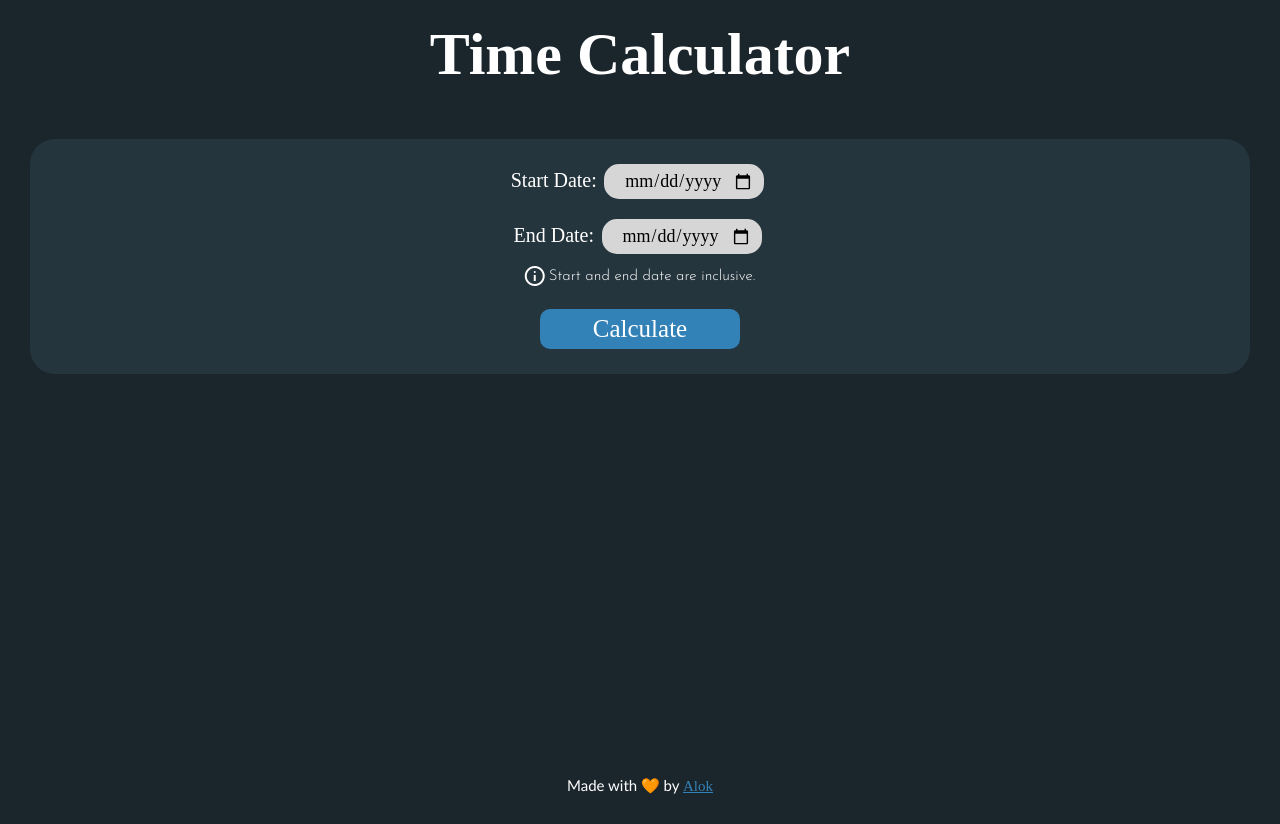
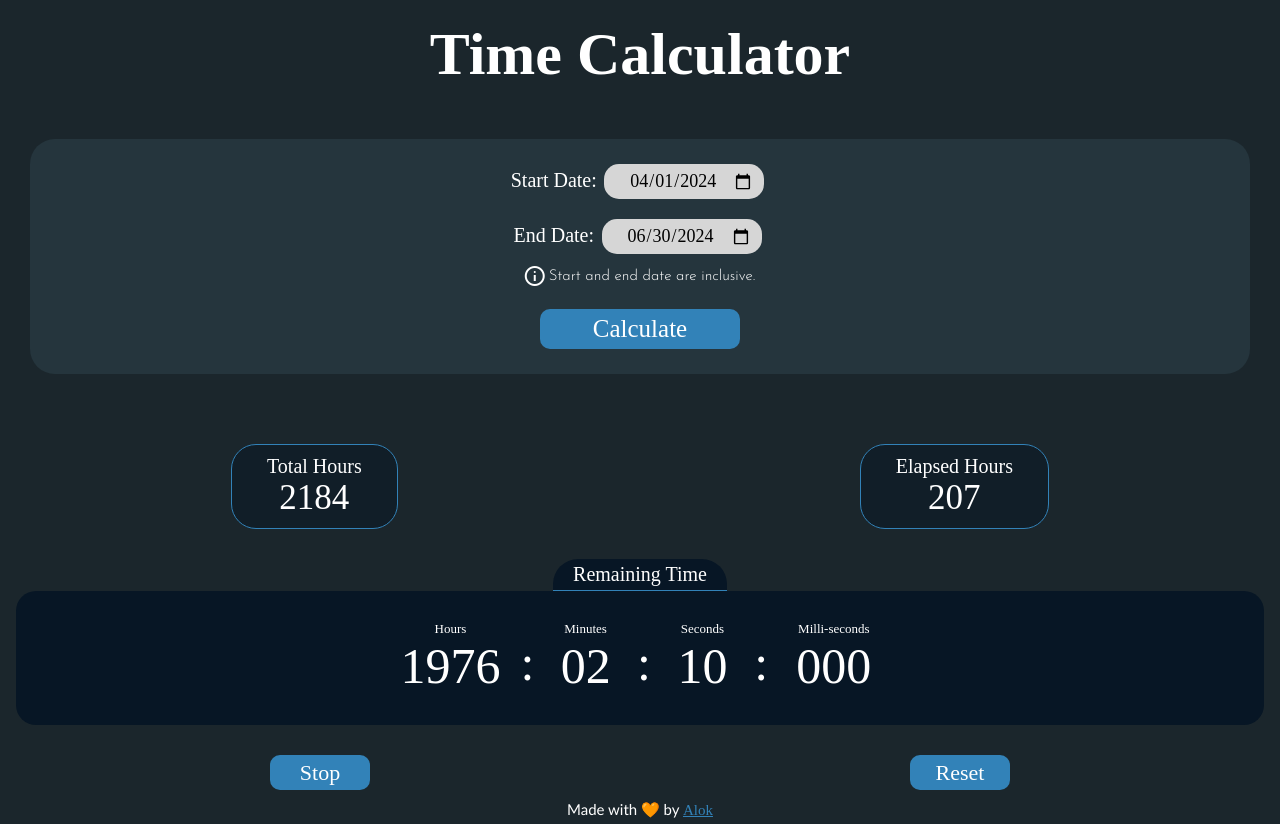
Before and after one commit to AlokYadavCodes/Web-Dev-Projects, a plain HTML site: page Personal Projects/remaining-time/index.html in a window 1280 px wide. Before the commit the page ends 800 px from the top, so only its background shows below. Drawn offline with nearby package versions, Linux system fonts and the light colour scheme; a web font is replaced by a local one.

Commit message:
initialised dates

```diff
--- a/Personal Projects/remaining-time/index.html
+++ b/Personal Projects/remaining-time/index.html
@@ -14,11 +14,11 @@
     <div class="dates-and-button">
         <div class="date-container">
             <label for="start-date">Start Date:</label>
-            <input id="start-date" type="date">
+            <input id="start-date" value="2024-04-01" type="date">
         </div>
         <div class="date-container">
             <label for="end-date">End Date:</label>
-            <input id="end-date" type="date">
+            <input id="end-date" value="2024-06-30" type="date">
         </div>
         <div class="note"> <span class="material-symbols-outlined">info</span> <span class="note-text">Start and end date are inclusive.</span></div>
         <button id="btn" onclick="calculate()">Calculate</button>
--- a/Personal Projects/remaining-time/index.js
+++ b/Personal Projects/remaining-time/index.js
@@ -1,4 +1,5 @@
 let intervalID;
+calculate();
 function calculate(){
     clearInterval(intervalID);
     let startDate=document.querySelector('#start-date').value;
@@ -89,7 +90,7 @@ endDateInput.min=todayDate;
 
 //controls button
 
-let stop=()=>alert('समय रोकने से नहीं रुकता। \nकाम करो बक*दी नही।');
+let stop=()=>alert('समय रोकने से नहीं रुकता। \nकाम करो, बक*दी नही।');
 let reset=()=>{
     clearInterval(intervalID);
     document.querySelector('.display').innerHTML='';
```
